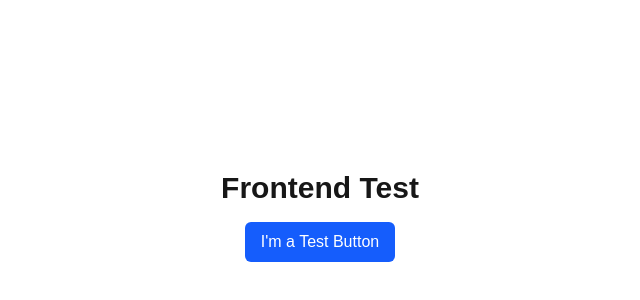
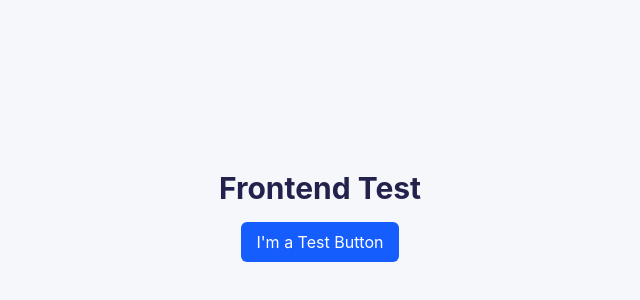
Before and after one commit to OFF-rtk/TuteDevHack, a Next.js app in the folder frontend/: page / in a window 1280 px wide. Shown: the part 184-484 px from the top of the page, without its empty margins (320-960 px from the left). Built offline with nearby package versions, Linux system fonts and the light colour scheme.

Commit message:
Themes Update

```diff
--- a/frontend/src/app/globals.css
+++ b/frontend/src/app/globals.css
@@ -1,27 +1,56 @@
-@import "tailwindcss"; /* ✅ The ONLY import you need in Tailwind v4 */
+@import "tailwindcss";
 
-/* Your CSS variables and theme overrides */
 :root {
-  --background: #ffffff;
-  --foreground: #171717;
+  /* Base Colors */
+  --background: #F6F7FA;             /* Calm light background */
+  --foreground: #23224C;             /* Deep navy for text */
+  --muted: #8A8E98;                  /* Soft gray for subtext */
+  --surface: #FFFFFF;                /* Cards, panels, inputs */
+
+  /* Accent Colors */
+  --color-accent: #7F5AF0;           /* Creative purple-blue tone */
+  --color-accent2: #FF9671;          /* Optional warm/coral accent */
+  --color-action: #2EC4B6;           /* Optional success/freshness accent */
+
+  /* Font Stack */
+  --font-sans: 'Inter', 'Geist', 'Outfit', ui-sans-serif, system-ui, sans-serif;
+  --font-mono: 'Fira Mono', ui-monospace, monospace;
+
+  /* Border Radius */
+  --radius: 0.75rem;
 }
 
+/* Tailwind v4 inline theme extension */
 @theme inline {
+  /* Connect variables to utility use */
   --color-background: var(--background);
   --color-foreground: var(--foreground);
-  --font-sans: var(--font-geist-sans);
-  --font-mono: var(--font-geist-mono);
+  --color-muted: var(--muted);
+  --font-sans: var(--font-sans);
+  --font-mono: var(--font-mono);
+
+  --color-accent: var(--color-accent);
+  --color-accent2: var(--color-accent2);
+  --radius: var(--radius); /* for use w/ rounded-[var(--radius)] */
 }
 
+/* Dark Mode Responsive Theme */
 @media (prefers-color-scheme: dark) {
   :root {
-    --background: #0a0a0a;
-    --foreground: #ededed;
+    --background: #0A0A0A;           /* Soft black background */
+    --foreground: #F6F7FA;           /* Light foreground text */
+    --muted: #A8AAB0;                /* Slightly brighter muted */
+    --surface: #111111;
+
+    --color-accent: #9C7BFA;         /* Softer purple-blue in dark mode */
+    --color-accent2: #FFB89C;        /* Warm highlight in dark mode */
+    --color-action: #47D7CB;
   }
 }
 
 body {
-  background: var(--background);
+  background-color: var(--background);
   color: var(--foreground);
-  font-family: var(--font-sans, Arial, sans-serif);
+  font-family: var(--font-sans);
+  transition: background-color 0.3s ease, color 0.3s ease;
 }
```
